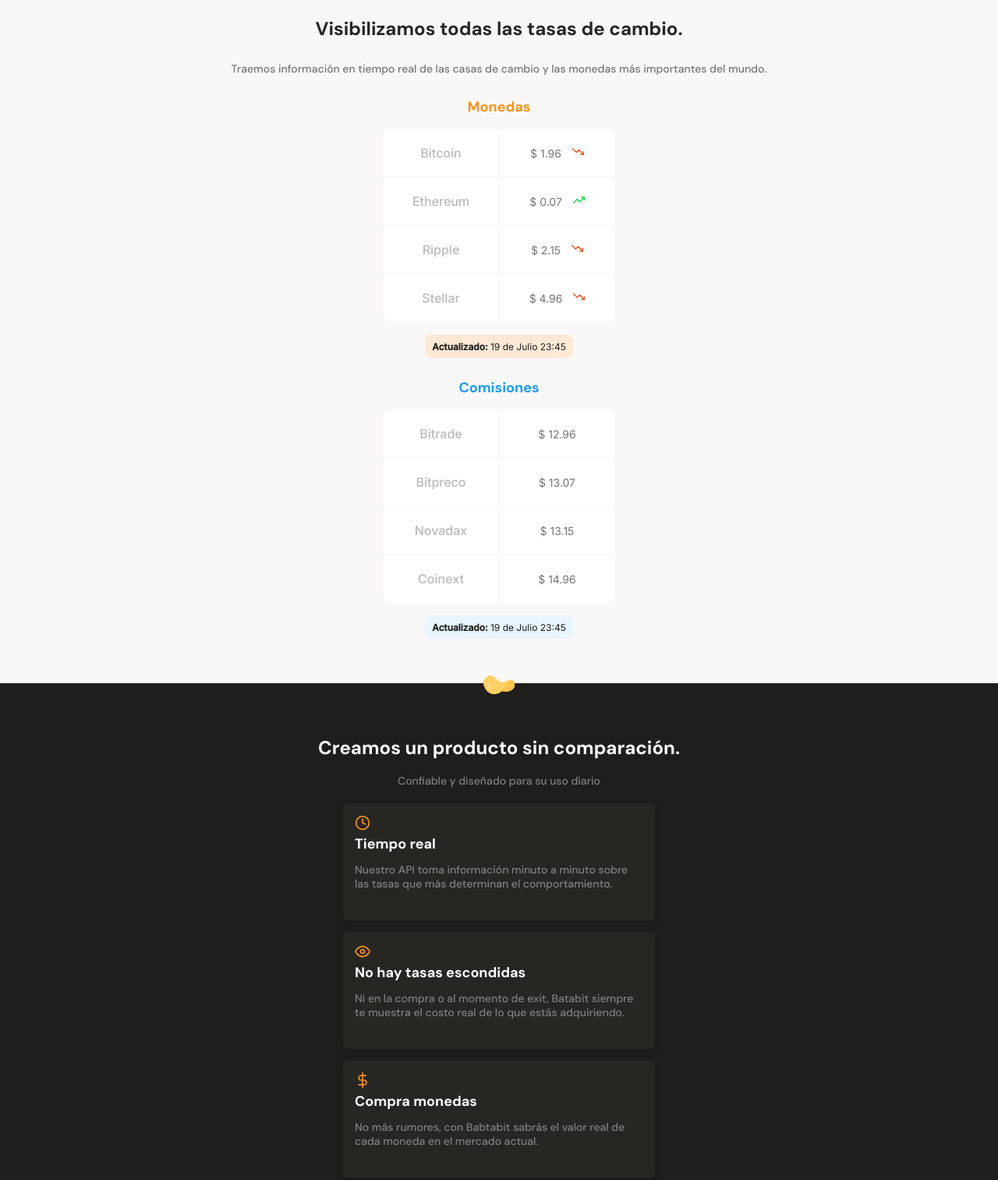
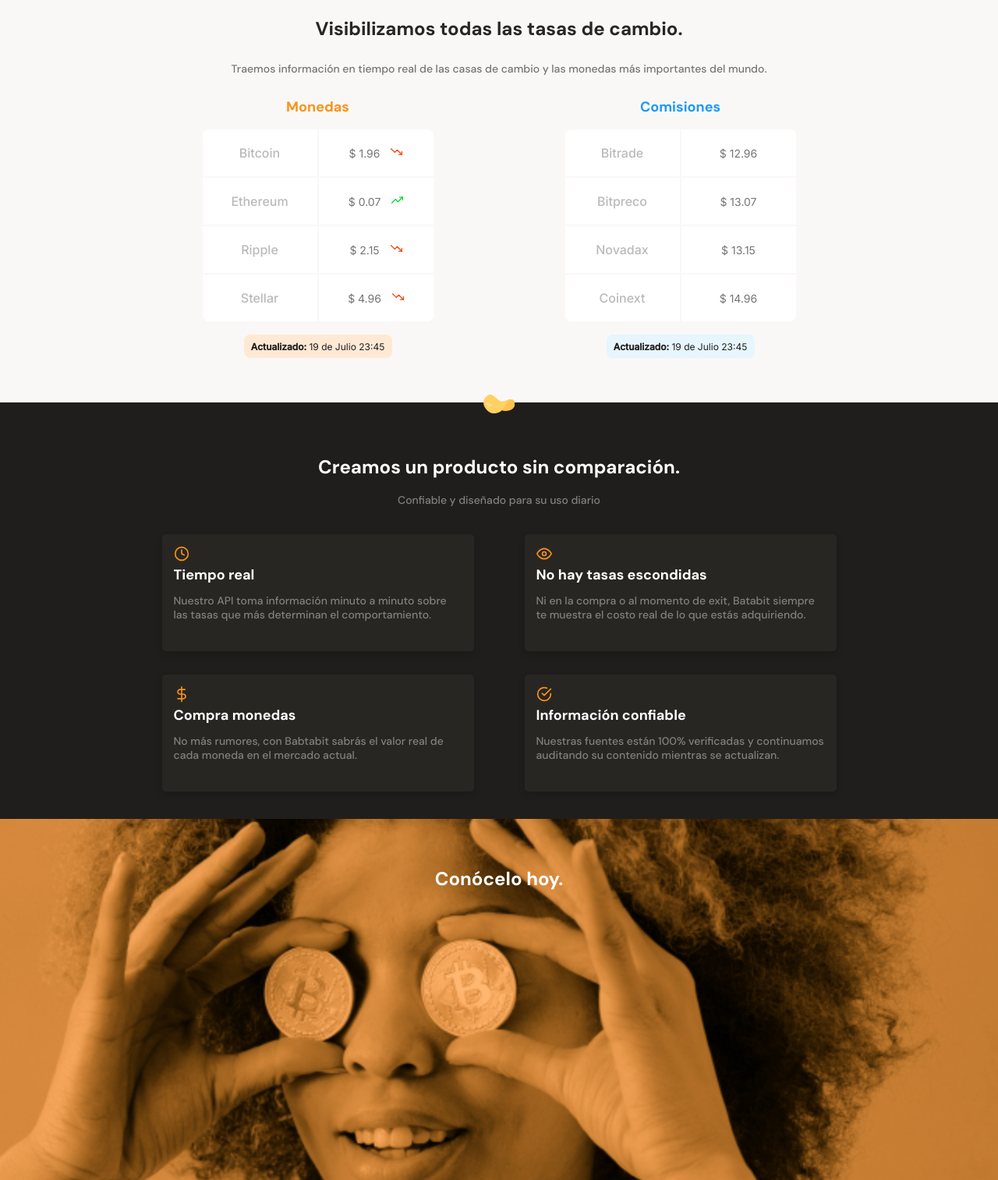
Before and after one commit to alfonso-ramos/Batatabit, a plain HTML site: page index.html in a window 1280 px wide. Shown: the part 640-2153 px from the top of the page at 78% size. Drawn offline with Linux system fonts and the light colour scheme.

Commit message:
mejora del codigo del html y agregacion de media queries

```diff
--- /dev/null
+++ b/CSS/tablet.css
@@ -0,0 +1,14 @@
+.main-table-container{
+    display: flex;
+    width: 930px;
+    margin: 0 auto;
+}
+.product-cards--container{
+    display: flex;
+    flex-wrap: wrap;
+    width: 930px;
+    margin: 0 auto;
+}
+.plans-container--slider{
+    justify-content: center;
+}
--- a/index.html
+++ b/index.html
@@ -5,6 +5,7 @@
     <meta http-equiv="X-UA-Compatible" content="IE=edge">
     <meta name="viewport" content="width=device-width, initial-scale=1.0">
     <link rel="stylesheet" href="CSS/Style.css">
+    <link rel="stylesheet" href="CSS/tablet.css" media="(min-width: 930px)">
     <title>Batatabit</title>
     <link rel="preconnect" href="https://fonts.googleapis.com">
     <link rel="preconnect" href="https://fonts.gstatic.com" crossorigin>
@@ -59,11 +60,10 @@
                         </p>
                     </div>
                 </div>
-            </section>
-
-            <section class="second-table-container">
                 <div class="second-commission-table">
-                    <p class="commission-table-title">Comisiones</p>
+                    <p class="commission-table-title">
+                        Comisiones
+                    </p>
                     <div class="commission-table--container">
                         <table>
                             <tr>
@@ -92,6 +92,7 @@
                 </div>
             </section>
         </section>
+    </section>
         <section class="main-product-detail">
             <span class="product-detail--batata-logo"></span>
             <div class="product-detail--title">
@@ -112,8 +113,6 @@
                         Nuestro API toma información minuto a minuto sobre las tasas que más determinan el comportamiento.
                     </p>
                 </article>
-            </section>
-            <section class="product-cards--container">
                 <article class="product-detail--card">
                     <span class="eye"></span>
                     <p class="product--card-title">
@@ -123,8 +122,6 @@
                         Ni en la compra o al momento de exit, Batabit siempre te muestra el costo real de lo que estás adquiriendo.
                     </p>
                 </article>
-            </section>
-            <section class="product-cards--container">
                 <article class="product-detail--card">
                     <span class="dollar"></span>
                     <p class="product--card-title">
@@ -134,8 +131,6 @@
                         No más rumores, con Babtabit sabrás el valor real de cada moneda en el mercado actual.
                     </p>
                 </article>
-            </section>
-            <section class="product-cards--container">
                 <article class="product-detail--card">
                     <span class="check"></span>
                     <p class="product--card-title">
@@ -168,7 +163,7 @@
                             <span>$</span>19
                         </p>
                         <p class="plan-card--saver">
-                            *Plan básico, con todas las ventajas disponibles.
+                            *Plan básico, incluye todas las ventajas disponibles.
                         </p>
                         <button class="plan-card--ca">
                             Escoger este <span></span>
```
